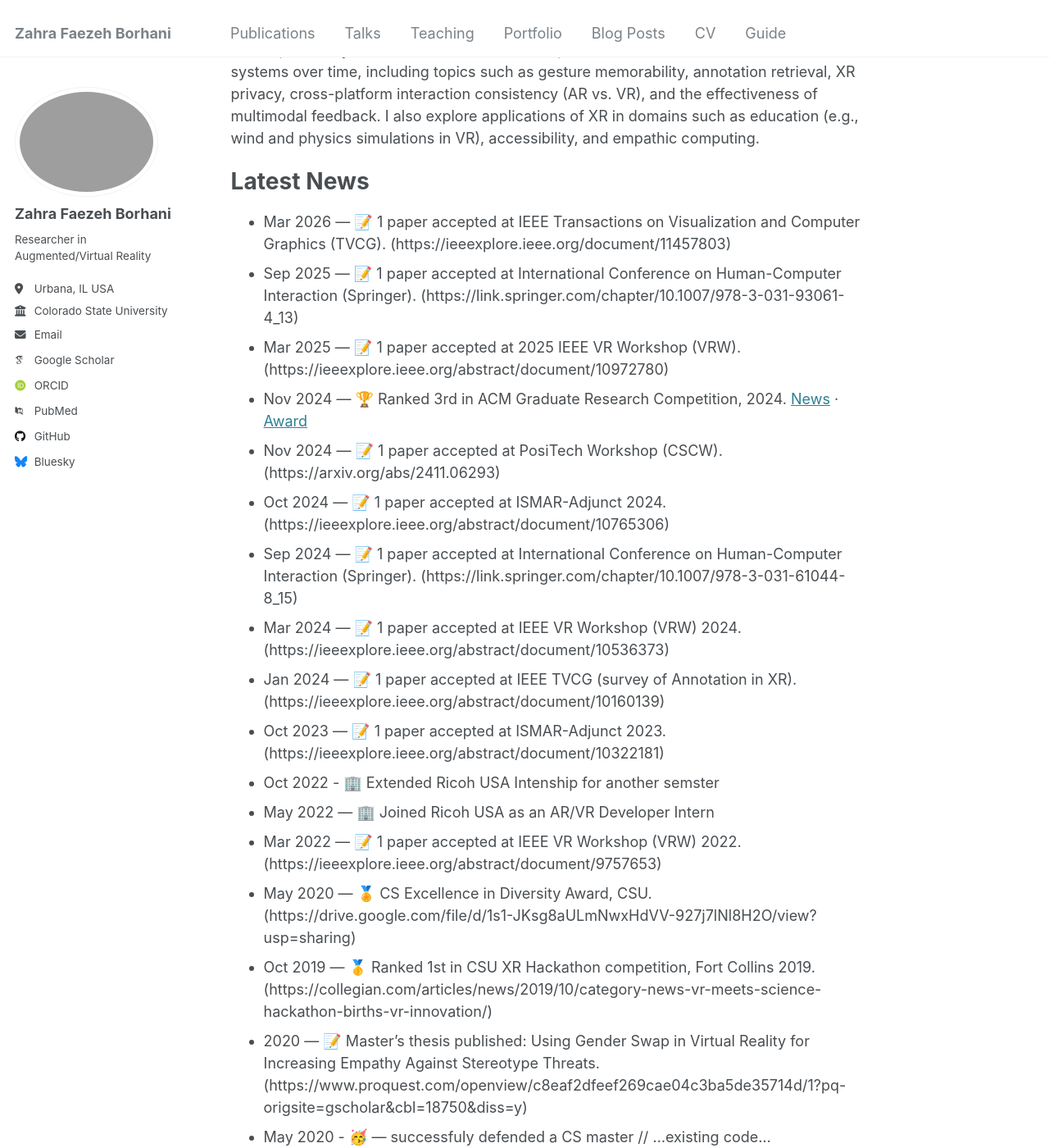
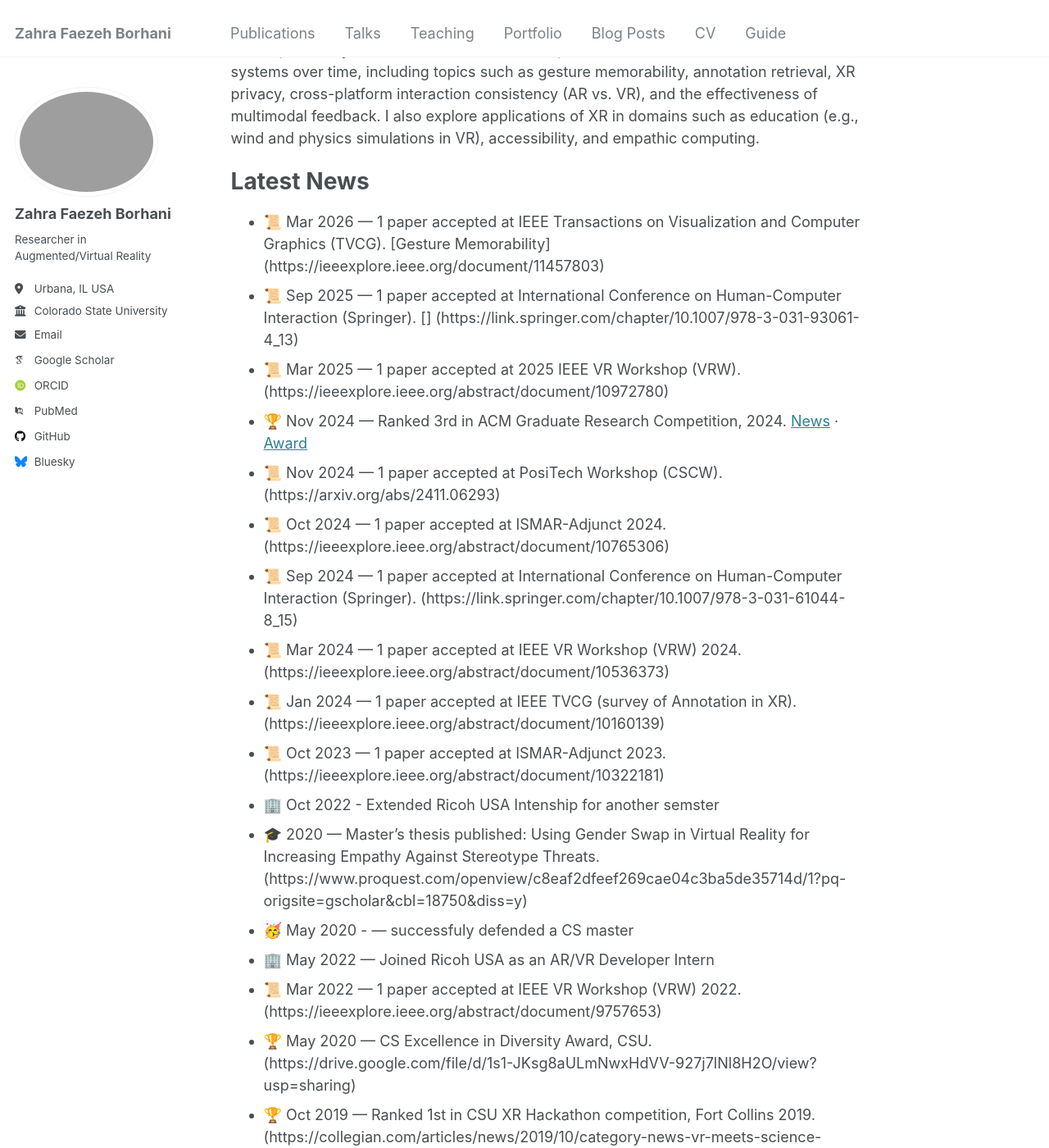
Before and after one commit to faezehborhani/faezehborhani.github.io, a Jekyll site: the page built from _pages/about.md, in a window 1280 px wide and 1400 px high, scrolled down 260 px. Shown: the whole window at 82% size. Built offline with Jekyll 4.4.1, drawn with Linux system fonts in a browser that asks for light colours; some web fonts are replaced; some of the changed text lies outside the part shown.

Commit message:
newsupdate

```diff
--- a/_pages/about.md
+++ b/_pages/about.md
@@ -13,24 +13,25 @@ More specifically, I am interested in how users perceive, learn, and interact wi
 
 Latest News
 ======
-- Mar 2026 — 📝 1 paper accepted at IEEE Transactions on Visualization and Computer Graphics (TVCG). (https://ieeexplore.ieee.org/document/11457803)
-- Sep 2025 — 📝 1 paper accepted at International Conference on Human-Computer Interaction (Springer). (https://link.springer.com/chapter/10.1007/978-3-031-93061-4_13)
-- Mar 2025 — 📝 1 paper accepted at 2025 IEEE VR Workshop (VRW). (https://ieeexplore.ieee.org/abstract/document/10972780)
-- Nov 2024 — 🏆 Ranked 3rd in ACM Graduate Research Competition, 2024. [News](https://compsci.colostate.edu/graduate-students/) · [Award](https://drive.google.com/file/d/1V8dl7_RWi4o6IviwxIdgFO4mcx6MTF3g)
-- Nov 2024 — 📝 1 paper accepted at PosiTech Workshop (CSCW). (https://arxiv.org/abs/2411.06293)
-- Oct 2024 — 📝 1 paper accepted at ISMAR-Adjunct 2024. (https://ieeexplore.ieee.org/abstract/document/10765306)
-- Sep 2024 — 📝 1 paper accepted at International Conference on Human-Computer Interaction (Springer). (https://link.springer.com/chapter/10.1007/978-3-031-61044-8_15)
-- Mar 2024 — 📝 1 paper accepted at IEEE VR Workshop (VRW) 2024. (https://ieeexplore.ieee.org/abstract/document/10536373)
-- Jan 2024 — 📝 1 paper accepted at IEEE TVCG (survey of Annotation in XR). (https://ieeexplore.ieee.org/abstract/document/10160139)
-- Oct 2023 — 📝 1 paper accepted at ISMAR-Adjunct 2023. (https://ieeexplore.ieee.org/abstract/document/10322181)
-- Oct 2022 - 🏢 Extended Ricoh USA  Intenship for another semster
-- May 2022 — 🏢 Joined Ricoh USA as an AR/VR Developer Intern
-- Mar 2022 — 📝 1 paper accepted at IEEE VR Workshop (VRW) 2022. (https://ieeexplore.ieee.org/abstract/document/9757653)
-- May 2020 — 🏅 CS Excellence in Diversity Award, CSU. (https://drive.google.com/file/d/1s1-JKsg8aULmNwxHdVV-927j7lNl8H2O/view?usp=sharing)
-- Oct 2019 — 🥇 Ranked 1st in CSU XR Hackathon competition, Fort Collins 2019. (https://collegian.com/articles/news/2019/10/category-news-vr-meets-science-hackathon-births-vr-innovation/)
-- 2020 — 📝 Master's thesis published: Using Gender Swap in Virtual Reality for Increasing Empathy Against Stereotype Threats. (https://www.proquest.com/openview/c8eaf2dfeef269cae04c3ba5de35714d/1?pq-origsite=gscholar&cbl=18750&diss=y)
-- May 2020 - 🥳 —  successfuly defended a CS master
-// ...existing code...
+- 📜 Mar 2026 —  1 paper accepted at IEEE Transactions on Visualization and Computer Graphics (TVCG). [Gesture Memorability] (https://ieeexplore.ieee.org/document/11457803)
+- 📜  Sep 2025 —  1 paper accepted at International Conference on Human-Computer Interaction (Springer). [] (https://link.springer.com/chapter/10.1007/978-3-031-93061-4_13)
+- 📜 Mar 2025 —  1 paper accepted at 2025 IEEE VR Workshop (VRW). (https://ieeexplore.ieee.org/abstract/document/10972780)
+- 🏆 Nov 2024 —  Ranked 3rd in ACM Graduate Research Competition, 2024. [News](https://compsci.colostate.edu/graduate-students/) · [Award](https://drive.google.com/file/d/1V8dl7_RWi4o6IviwxIdgFO4mcx6MTF3g)
+- 📜  Nov 2024 —  1 paper accepted at PosiTech Workshop (CSCW). (https://arxiv.org/abs/2411.06293)
+- 📜 Oct 2024 —  1 paper accepted at ISMAR-Adjunct 2024. (https://ieeexplore.ieee.org/abstract/document/10765306)
+- 📜 Sep 2024 —  1 paper accepted at International Conference on Human-Computer Interaction (Springer). (https://link.springer.com/chapter/10.1007/978-3-031-61044-8_15)
+- 📜 Mar 2024 —  1 paper accepted at IEEE VR Workshop (VRW) 2024. (https://ieeexplore.ieee.org/abstract/document/10536373)
+- 📜 Jan 2024 —  1 paper accepted at IEEE TVCG (survey of Annotation in XR). (https://ieeexplore.ieee.org/abstract/document/10160139)
+- 📜 Oct 2023 —  1 paper accepted at ISMAR-Adjunct 2023. (https://ieeexplore.ieee.org/abstract/document/10322181)
+- 🏢 Oct 2022 -  Extended Ricoh USA  Intenship for another semster
+- 🎓  2020 — Master's thesis published: Using Gender Swap in Virtual Reality for Increasing Empathy Against Stereotype Threats. (https://www.proquest.com/openview/c8eaf2dfeef269cae04c3ba5de35714d/1?pq-origsite=gscholar&cbl=18750&diss=y)
+- 🥳 May 2020 -  —  successfuly defended a CS master
+- 🏢 May 2022 —  Joined Ricoh USA as an AR/VR Developer Intern
+- 📜 Mar 2022 —  1 paper accepted at IEEE VR Workshop (VRW) 2022. (https://ieeexplore.ieee.org/abstract/document/9757653)
+- 🏆 May 2020 —  CS Excellence in Diversity Award, CSU. (https://drive.google.com/file/d/1s1-JKsg8aULmNwxHdVV-927j7lNl8H2O/view?usp=sharing)
+- 🏆 Oct 2019 —  Ranked 1st in CSU XR Hackathon competition, Fort Collins 2019. (https://collegian.com/articles/news/2019/10/category-news-vr-meets-science-hackathon-births-vr-innovation/)
+
+
 
 Community Service
 ======
```
